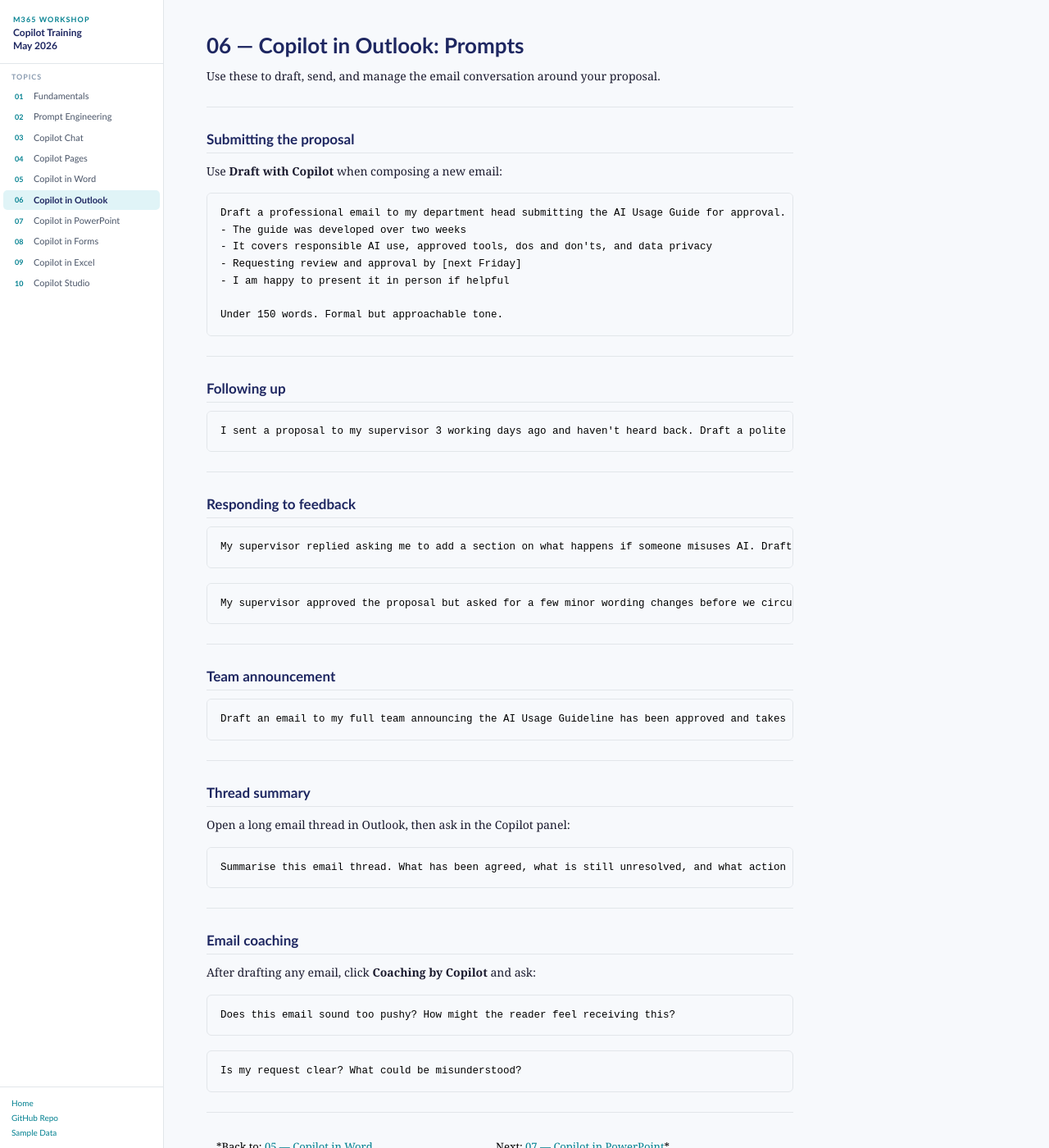
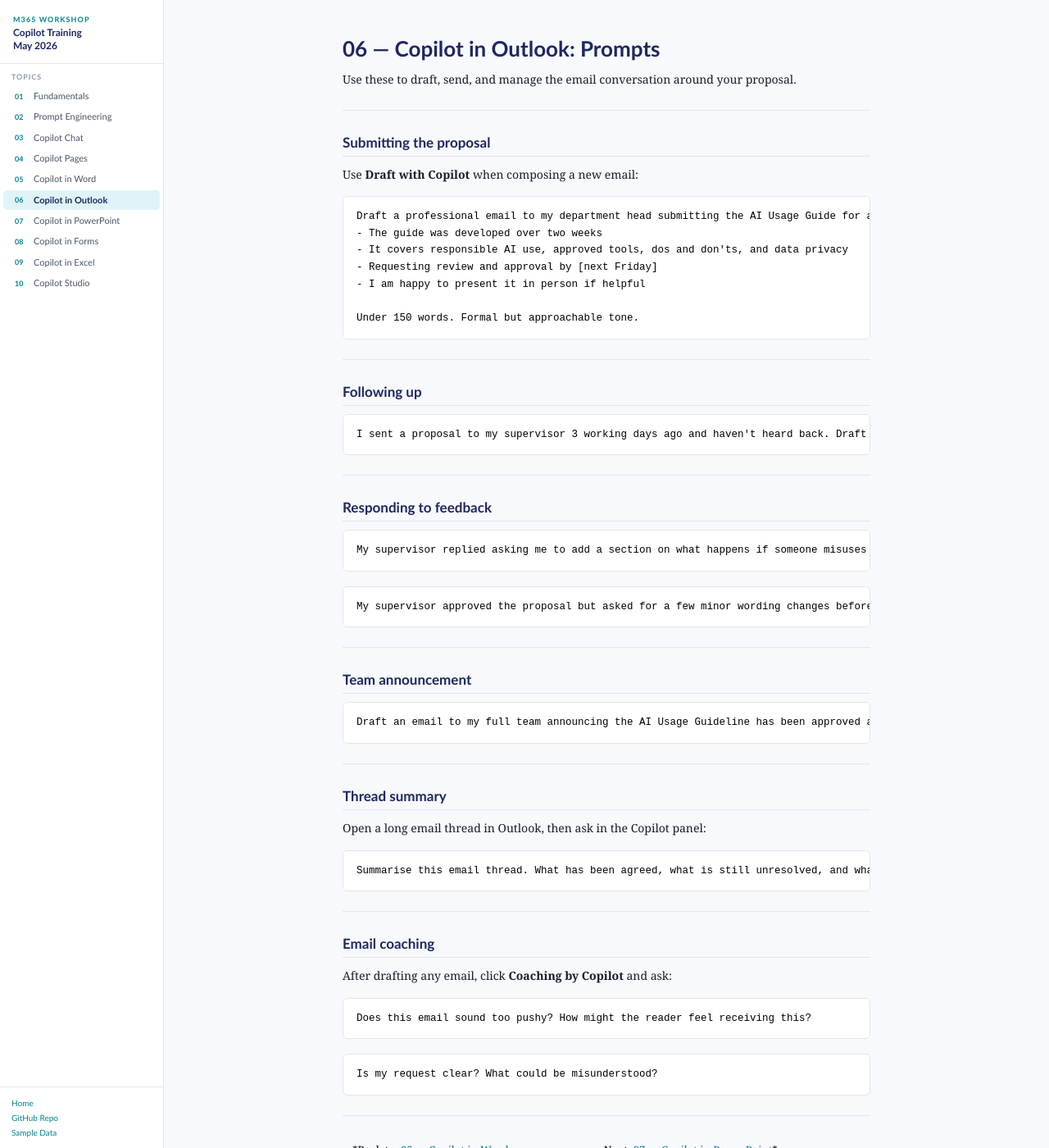
Before and after one commit to Asraf-JS/M365-Copilot-Workshop, a Jekyll site: the page built from 06-copilot-outlook/prompts.md, in a window 1280 px wide and 1400 px high. Shown: the whole window at 82% size. Built offline with Jekyll 4.4.1, drawn with Linux system fonts in a browser that asks for light colours; our own code applies the rules of GitHub Pages for plain Markdown files.

Commit message:
Add files via upload

```diff
--- a/_layouts/default.html
+++ b/_layouts/default.html
@@ -32,8 +32,12 @@ body{font-family:'Georgia',serif;background:var(--bg);display:flex;min-height:10
 .sidebar-footer a{display:block;font-family:'Trebuchet MS',sans-serif;font-size:10px;color:var(--teal);text-decoration:none;padding:3px 0;}
 .sidebar-footer a:hover{text-decoration:underline;}
 
-/* MAIN */
-.main{margin-left:200px;flex:1;padding:40px 52px 80px;max-width:820px;}
+/* MAIN WRAPPER — fills space to right of sidebar */
+.main-wrap{margin-left:200px;flex:1;display:flex;justify-content:center;background:var(--bg);}
+
+/* CONTENT — constrained width, centered */
+.main{width:100%;max-width:740px;padding:44px 48px 80px;}
+
 .main h1{font-family:'Trebuchet MS',sans-serif;font-size:26px;font-weight:700;color:var(--navy);margin-bottom:10px;line-height:1.2;}
 .main h2{font-family:'Trebuchet MS',sans-serif;font-size:17px;font-weight:700;color:var(--navy);margin:28px 0 10px;padding-bottom:6px;border-bottom:1px solid var(--border);}
 .main h3{font-family:'Trebuchet MS',sans-serif;font-size:14px;font-weight:700;color:var(--text-mid);margin:18px 0 8px;}
@@ -49,16 +53,17 @@ body{font-family:'Georgia',serif;background:var(--bg);display:flex;min-height:10
 .main table{width:100%;border-collapse:collapse;margin:16px 0;font-size:13px;}
 .main th{background:var(--navy);color:#fff;font-family:'Trebuchet MS',sans-serif;font-weight:700;padding:9px 12px;text-align:left;}
 .main td{padding:8px 12px;border-bottom:1px solid var(--border);vertical-align:top;}
-.main tr:nth-child(even) td{background:#F7F9FC;}
+.main tr:nth-child(even) td{background:var(--white);}
 .main img{max-width:100%;border-radius:6px;border:1px solid var(--border);margin:12px 0;display:block;}
 .main hr{border:none;border-top:1px solid var(--border);margin:24px 0;}
-.main code{background:#F7F9FC;border:1px solid var(--border);border-radius:3px;padding:1px 5px;font-size:12px;font-family:'Courier New',monospace;}
-.main pre{background:#F7F9FC;border:1px solid var(--border);border-radius:6px;padding:14px 16px;font-family:'Courier New',monospace;font-size:12.5px;line-height:1.65;overflow-x:auto;margin:10px 0 18px;}
+.main code{background:var(--white);border:1px solid var(--border);border-radius:3px;padding:1px 5px;font-size:12px;font-family:'Courier New',monospace;}
+.main pre{background:var(--white);border:1px solid var(--border);border-radius:6px;padding:14px 16px;font-family:'Courier New',monospace;font-size:12.5px;line-height:1.65;overflow-x:auto;margin:10px 0 18px;}
 .main pre code{background:none;border:none;padding:0;font-size:12.5px;}
 
 @media(max-width:680px){
   .sidebar{display:none;}
-  .main{margin-left:0;padding:24px 20px 60px;}
+  .main-wrap{margin-left:0;}
+  .main{padding:24px 20px 60px;}
 }
 </style>
 </head>
@@ -89,8 +94,10 @@ body{font-family:'Georgia',serif;background:var(--bg);display:flex;min-height:10
   </div>
 </div>
 
-<div class="main">
-  {{ content }}
+<div class="main-wrap">
+  <div class="main">
+    {{ content }}
+  </div>
 </div>
 
 </body>
```
